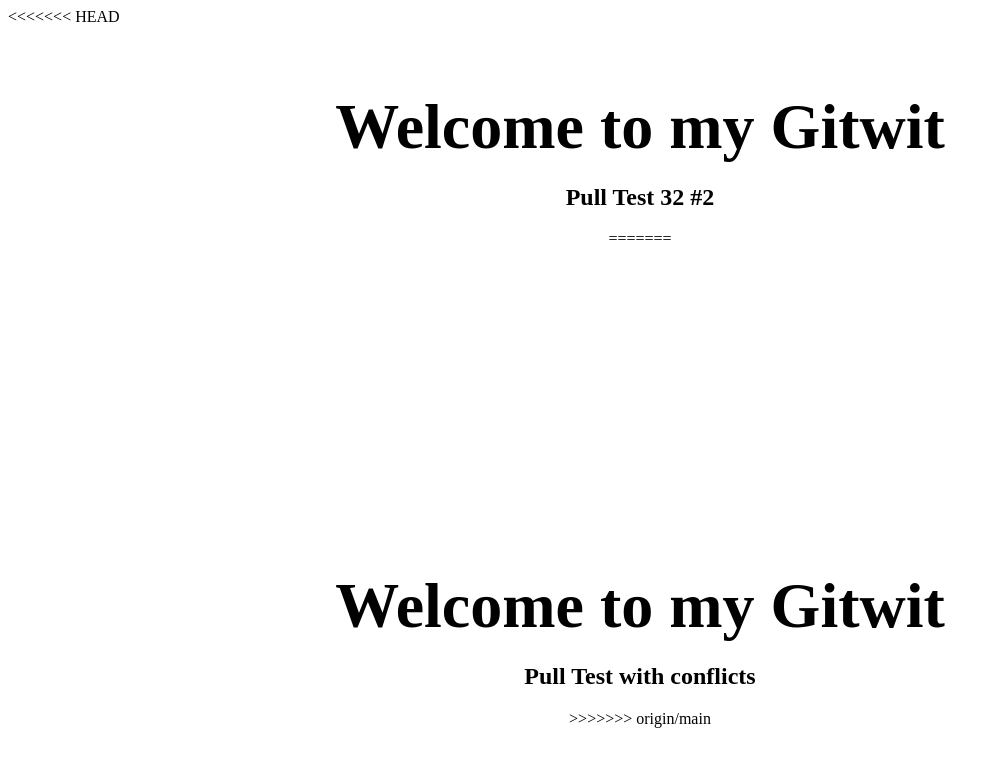
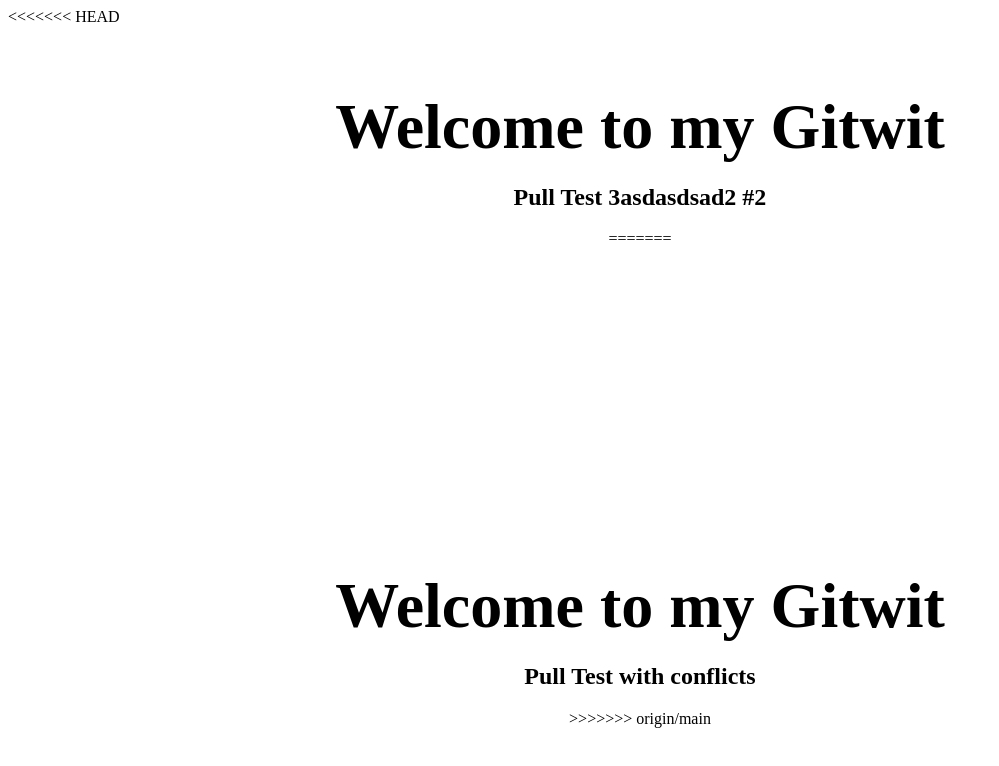
Before and after one commit to abdulrehmann231/Github_TEst, a website built with Vite: page index.html in a window 1280 px wide. Shown: the whole page, without its empty margins (0-999 px from the left). Built offline with nearby package versions, Linux system fonts and the light colour scheme.

Commit message:
Update index.html

```diff
--- a/index.html
+++ b/index.html
@@ -13,7 +13,7 @@
 <body>
   <main>
     <h1 class="title">Welcome to my Gitwit</h1>
-    <h2>Pull Test 32 #2</h2>
+    <h2>Pull Test 3asdasdsad2 #2</h2>
   <script type="module" src="script.js"></script>
 
 </body>
```
